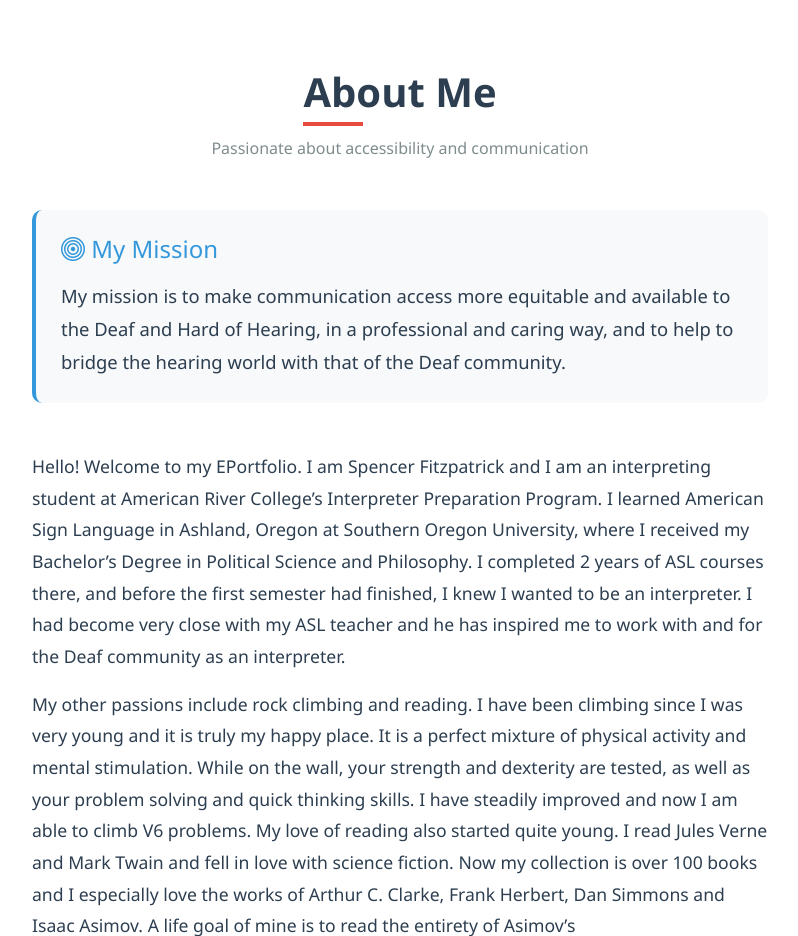
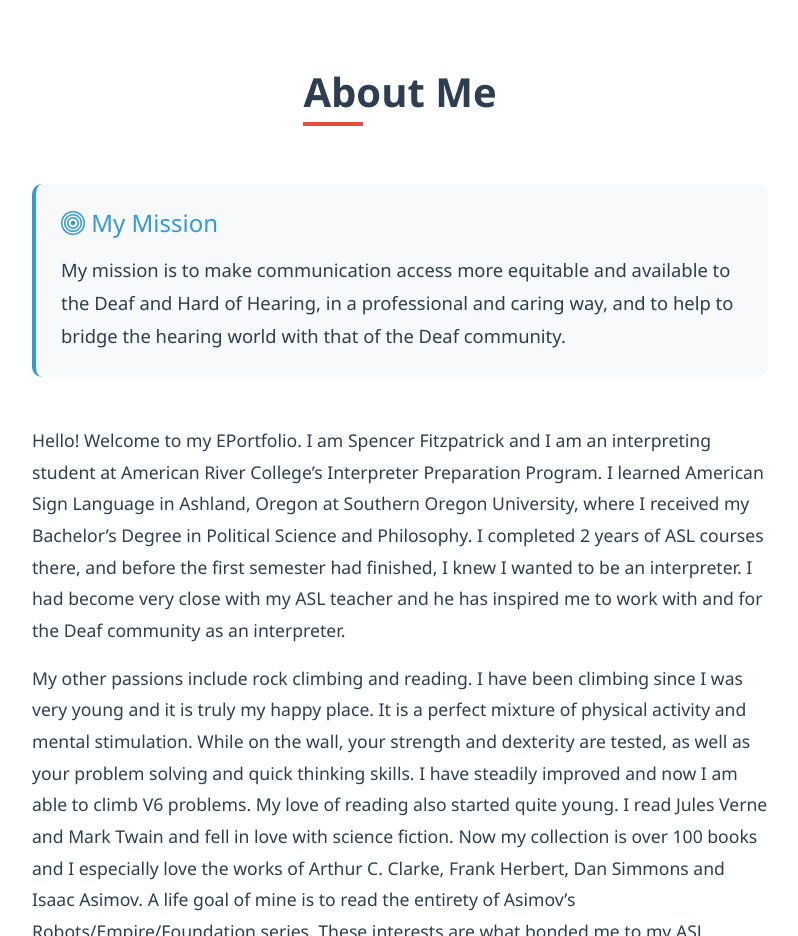
Before and after one commit to BFitz-FitzDevGroup/spencer-asl, a plain HTML site: page index.html in a window 1280 px wide. Shown: the part 920-1856 px from the top of the page, without its empty margins (240-1038 px from the left). Drawn offline with nearby package versions, Linux system fonts and the light colour scheme.

Commit message:
Updated content

```diff
--- a/index.html
+++ b/index.html
@@ -392,7 +392,6 @@
         <div class="container">
             <div class="text-center mb-5">
                 <h2 class="section-title">About Me</h2>
-                <p class="section-subtitle">Passionate about accessibility and communication</p>
             </div>
             <div class="row">
                 <div class="col-lg-8 mx-auto">
```
